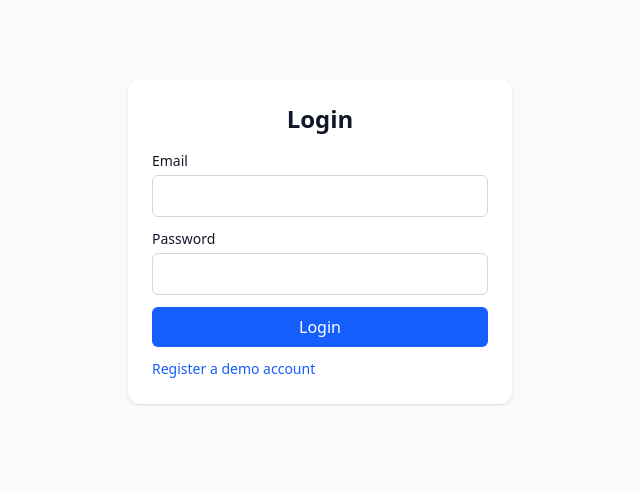
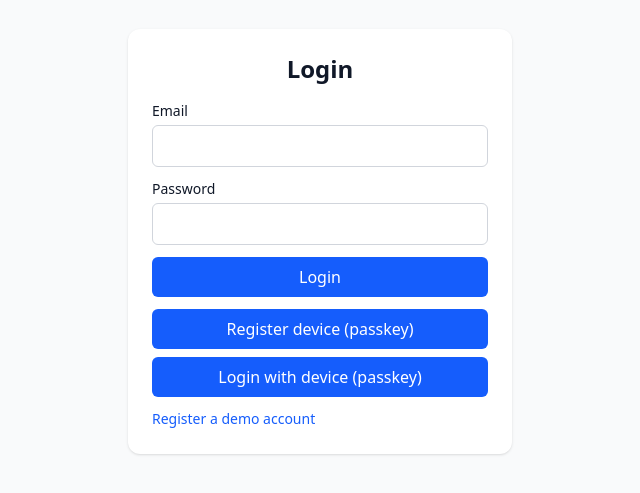
Before and after one commit to Aadityamahil/Auth-demo-frontend, a React (Vite) app: page / in a window 1280 px wide. Shown: the part 159-652 px from the top of the page, without its empty margins (320-960 px from the left). Built offline with nearby package versions, Linux system fonts and the light colour scheme; no server answers; what @fingerprintjs/fingerprintjs would draw is missing.

Commit message:
Implement passkey registration and login functionality with base64url encoding

```diff
--- a/src/pages/Login.tsx
+++ b/src/pages/Login.tsx
@@ -13,6 +13,125 @@ export default function Login() {
   const [password, setPassword] = useState('')
   const [loading, setLoading] = useState(false)
   const navigate = useNavigate()
+
+  // base64url helpers
+  const bufToBase64url = (buf: ArrayBuffer): string => {
+    const bytes = new Uint8Array(buf)
+    let str = ''
+    for (let i = 0; i < bytes.byteLength; i++) str += String.fromCharCode(bytes[i])
+    return btoa(str).replace(/\+/g, '-').replace(/\//g, '_').replace(/=+$/g, '')
+  }
+  const base64urlToBuf = (b64url: string): ArrayBuffer => {
+    const pad = '='.repeat((4 - (b64url.length % 4)) % 4)
+    const b64 = (b64url + pad).replace(/-/g, '+').replace(/_/g, '/')
+    const str = atob(b64)
+    const buf = new ArrayBuffer(str.length)
+    const bytes = new Uint8Array(buf)
+    for (let i = 0; i < str.length; i++) bytes[i] = str.charCodeAt(i)
+    return buf
+  }
+
+  const registerPasskey = async () => {
+    try {
+      if (!email) return toast.error('Enter email')
+      // 1) Get registration options
+      const { data: options } = await axios.post(
+        `${API_BASE}/webauthn/register/start`,
+        { email },
+        { withCredentials: true }
+      )
+
+      // Convert challenge and user.id to ArrayBuffer
+      options.challenge = base64urlToBuf(options.challenge)
+      if (options.user && options.user.id) options.user.id = base64urlToBuf(options.user.id)
+      if (Array.isArray(options.excludeCredentials)) {
+        options.excludeCredentials = options.excludeCredentials.map((cred: any) => ({
+          ...cred,
+          id: typeof cred.id === 'string' ? base64urlToBuf(cred.id) : cred.id,
+        }))
+      }
+
+      // 2) Create credential
+      const cred = (await navigator.credentials.create({ publicKey: options })) as PublicKeyCredential
+      const attObj = (cred.response as AuthenticatorAttestationResponse).attestationObject
+      const clientDataJSON = cred.response.clientDataJSON
+
+      const attestationResponse = {
+        id: cred.id,
+        rawId: bufToBase64url(cred.rawId),
+        type: cred.type,
+        response: {
+          attestationObject: bufToBase64url(attObj),
+          clientDataJSON: bufToBase64url(clientDataJSON),
+          transports: (cred as any).response.getTransports?.() || [],
+        },
+      }
+
+      // 3) Send to server for verification & storage
+      await axios.post(
+        `${API_BASE}/webauthn/register/finish`,
+        { email, attestationResponse },
+        { withCredentials: true }
+      )
+      toast.success('Passkey registered for this device')
+    } catch (err: any) {
+      toast.error(err?.response?.data?.message || 'Passkey registration failed')
+    }
+  }
+
+  const loginWithPasskey = async () => {
+    setLoading(true)
+    try {
+      if (!email) return toast.error('Enter email')
+      // 1) Get auth options
+      const { data: options } = await axios.post(
+        `${API_BASE}/webauthn/login/start`,
+        { email },
+        { withCredentials: true }
+      )
+
+      options.challenge = base64urlToBuf(options.challenge)
+      if (Array.isArray(options.allowCredentials)) {
+        options.allowCredentials = options.allowCredentials.map((cred: any) => ({
+          ...cred,
+          id: typeof cred.id === 'string' ? base64urlToBuf(cred.id) : cred.id,
+        }))
+      }
+
+      // 2) Get assertion
+      const assertion = (await navigator.credentials.get({ publicKey: options })) as PublicKeyCredential
+      const authResp = assertion.response as AuthenticatorAssertionResponse
+
+      const assertionResponse = {
+        id: assertion.id,
+        type: assertion.type,
+        rawId: bufToBase64url(assertion.rawId),
+        response: {
+          authenticatorData: bufToBase64url(authResp.authenticatorData),
+          clientDataJSON: bufToBase64url(authResp.clientDataJSON),
+          signature: bufToBase64url(authResp.signature),
+          userHandle: authResp.userHandle ? bufToBase64url(authResp.userHandle) : null,
+        },
+      }
+
+      const { data } = await axios.post(
+        `${API_BASE}/webauthn/login/finish`,
+        { email, assertionResponse },
+        { withCredentials: true }
+      )
+
+      if (data?.verified) {
+        toast.success('Device login successful')
+        navigate('/dashboard')
+      } else {
+        toast.error('Device login failed')
+      }
+    } catch (err: any) {
+      toast.error(err?.response?.data?.message || 'Device login failed')
+    } finally {
+      setLoading(false)
+    }
+  }
 
   const onSubmit = async (e: React.FormEvent) => {
     e.preventDefault()
@@ -79,6 +198,14 @@ export default function Login() {
             {loading ? 'Signing in…' : 'Login'}
           </button>
         </form>
+        <div className="mt-3 space-y-2">
+          <button onClick={registerPasskey} className="btn w-full" disabled={loading}>
+            Register device (passkey)
+          </button>
+          <button onClick={loginWithPasskey} className="btn w-full" disabled={loading}>
+            Login with device (passkey)
+          </button>
+        </div>
         <button onClick={onRegister} className="mt-3 text-sm text-blue-600 hover:underline">
           Register a demo account
         </button>
```
